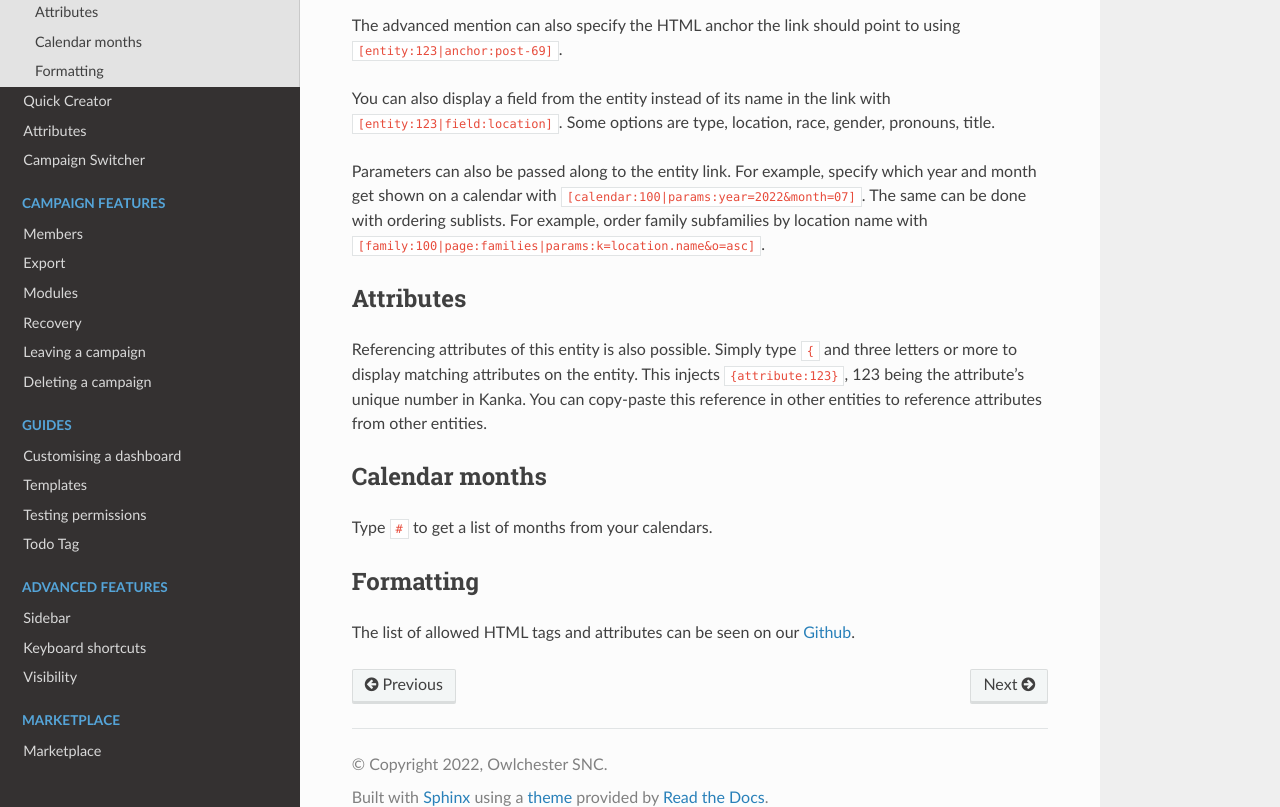
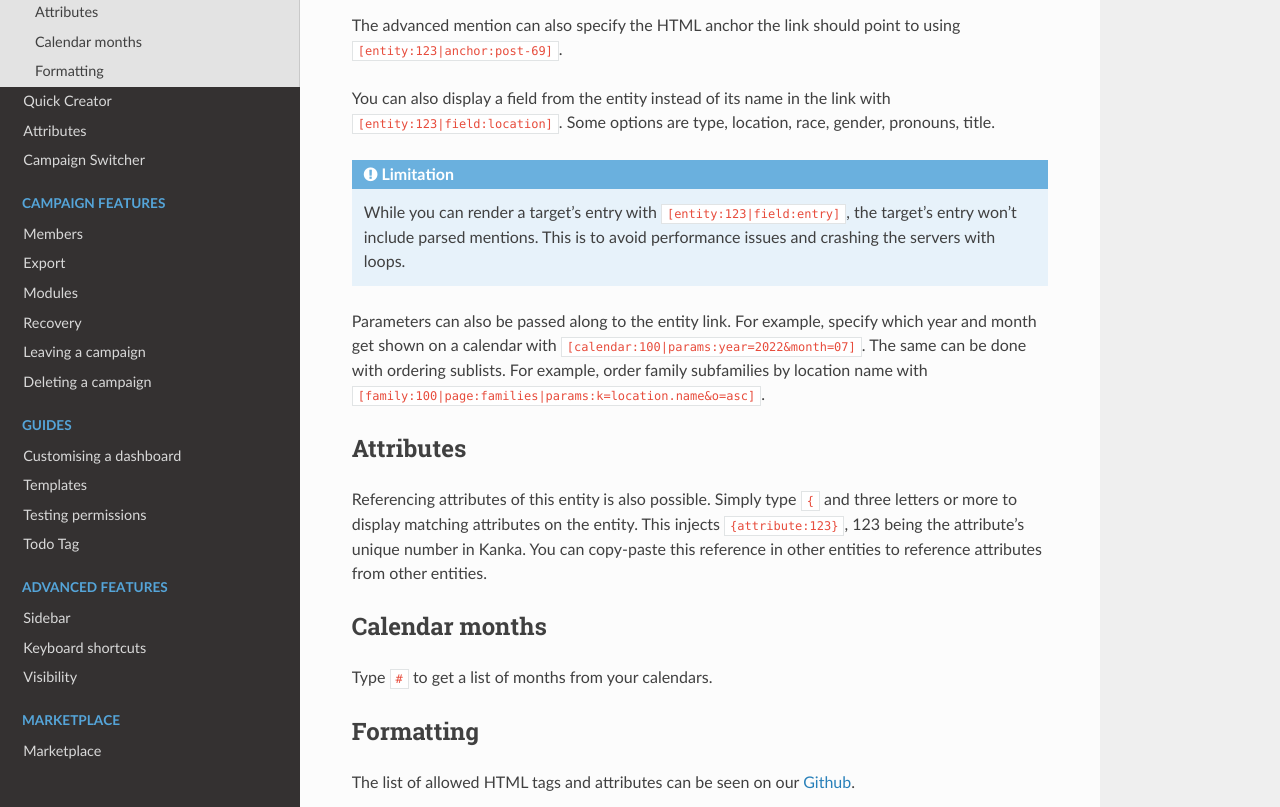
Before and after one commit to owlchester/kanka-docs, a Sphinx documentation site: the page built from docs/source/features/mentions.md, in a window 1280 px wide and 900 px high, scrolled down 831 px, cut to the strip 93-900 px from the top of the window. Built offline with Sphinx 7.4.7 and the Read the Docs theme 2.0.0, drawn with Linux system fonts in a browser that asks for light colours.

Commit message:
Mentions: limitation of `entry`

````diff
--- a/docs/source/features/mentions.md
+++ b/docs/source/features/mentions.md
@@ -21,6 +21,11 @@ The advanced mention can also specify the HTML anchor the link should point to u
 
 You can also display a field from the entity instead of its name in the link with `[entity:123|field:location]`. Some options are type, location, race, gender, pronouns, title.
 
+
+```{admonition} Limitation
+While you can render a target's entry with `[entity:123|field:entry]`, the target's entry won't include parsed mentions. This is to avoid performance issues and crashing the servers with loops.
+```
+
 Parameters can also be passed along to the entity link. For example, specify which year and month get shown on a calendar with `[calendar:100|params:year=2022&month=07]`. The same can be done with ordering sublists. For example, order family subfamilies by location name with `[family:100|page:families|params:k=location.name&o=asc]`.
 
 ## Attributes
````
Also changed, not shown: docs/source/guides/img/templates.png.
